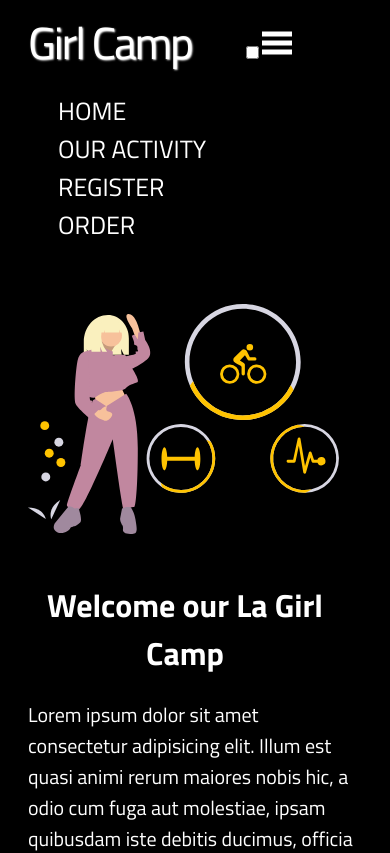
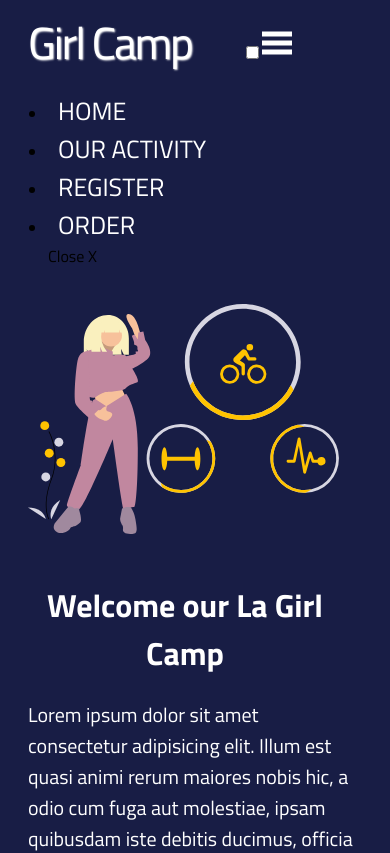
Before and after one commit to JosefineFM/Portflio, a Vue app in the folder Vue/GirlCamp/: page /#/ in a window 390 px wide. Shown: the top 853 px of the page. Built offline with nearby package versions, Linux system fonts and the light colour scheme.

Commit message:
new background @media

```diff
--- a/Vue/GirlCamp/src/Assets/style/main.css
+++ b/Vue/GirlCamp/src/Assets/style/main.css
@@ -100,7 +100,7 @@ button:hover {
 
 @media only screen and (max-width: 1000px) {
   body {
-    background-color: black;
+    background-color: #181d45;
   }
 
   button {
```
